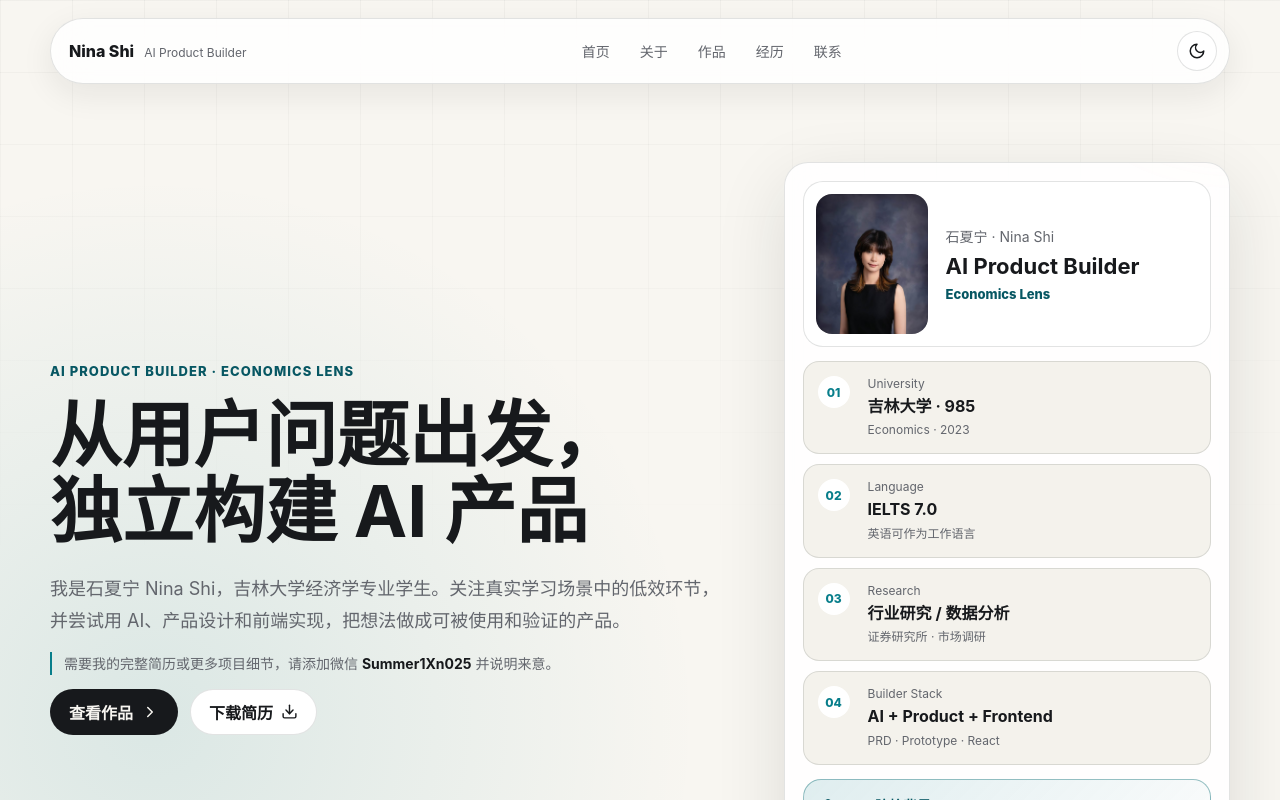
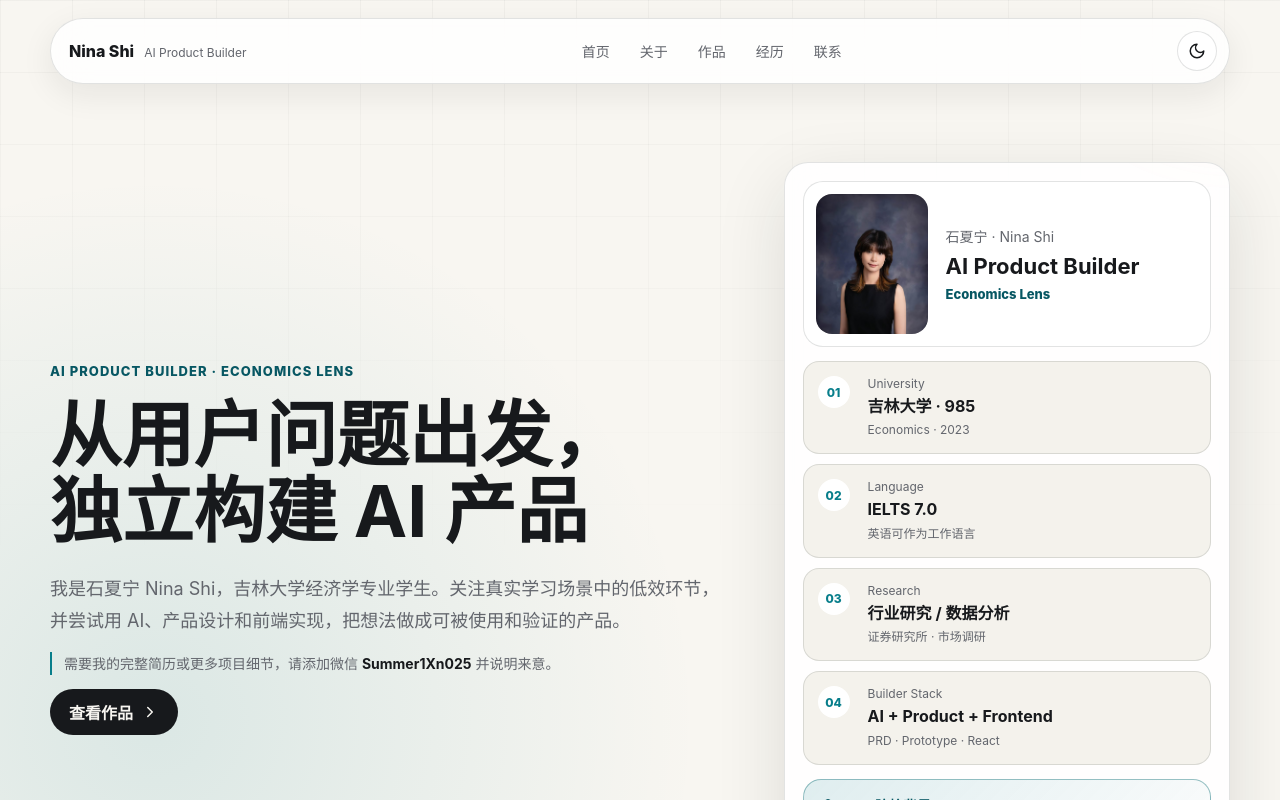
Before and after one commit to afterDDL/personal-website, a React (Vite) app: page / in a window 1280 px wide. Shown: the top 800 px of the page. Built offline with nearby package versions, Linux system fonts and the light colour scheme.

Commit message:
Remove resume download links

```diff
--- a/scripts/visual-check.cjs
+++ b/scripts/visual-check.cjs
@@ -67,8 +67,7 @@ const server = http.createServer((request, response) => {
   const overflow = await page.evaluate(() => document.documentElement.scrollWidth > document.documentElement.clientWidth);
   console.log("mobile horizontal overflow", overflow);
 
-  const downloadHref = await page.locator('a[download]').first().getAttribute("href");
-  console.log("download href", downloadHref);
+  console.log("download links", await page.locator('a[download]').count());
   await browser.close();
   if (ownsServer) server.close();
 })().catch((error) => {
--- a/src/main.jsx
+++ b/src/main.jsx
@@ -8,7 +8,6 @@ import {
   ChevronRight,
   CircleUserRound,
   Copy,
-  Download,
   ExternalLink,
   Github,
   GraduationCap,
@@ -26,7 +25,6 @@ import {
 } from 'lucide-react';
 import './styles.css';
 
-const RESUME_URL = '/assets/nina-shi-resume.pdf';
 const REPORT_URL = '/assets/speakeasy-report.pdf';
 const EMAIL = '1246012616@qq.com';
 const WECHAT = 'Summer1Xn025';
@@ -289,9 +287,6 @@ function App() {
             <div className="hero-actions">
               <a className="button primary" href="#projects">
                 查看作品 <ChevronRight size={18} />
-              </a>
-              <a className="button secondary" href={RESUME_URL} download>
-                下载简历 <Download size={17} />
               </a>
             </div>
           </div>
@@ -636,9 +631,6 @@ function App() {
               <p className="eyebrow">Timeline</p>
               <h2>从经济学训练到 AI 产品实践的能力迁移。</h2>
             </div>
-            <a className="button primary compact" href={RESUME_URL} download>
-              下载 PDF 简历 <Download size={16} />
-            </a>
           </div>
           <div className="timeline">
             {timeline.map((item, index) => (
```
